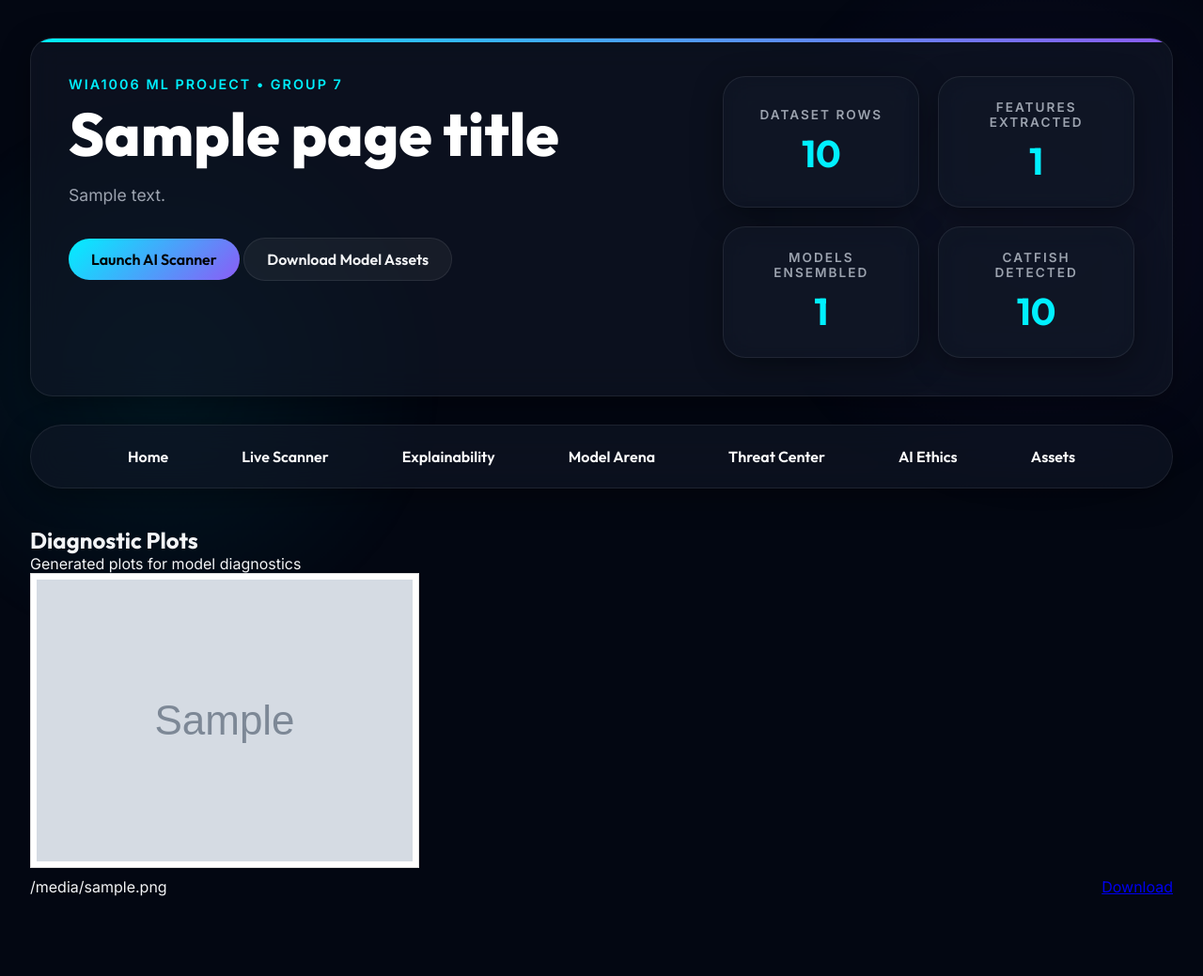
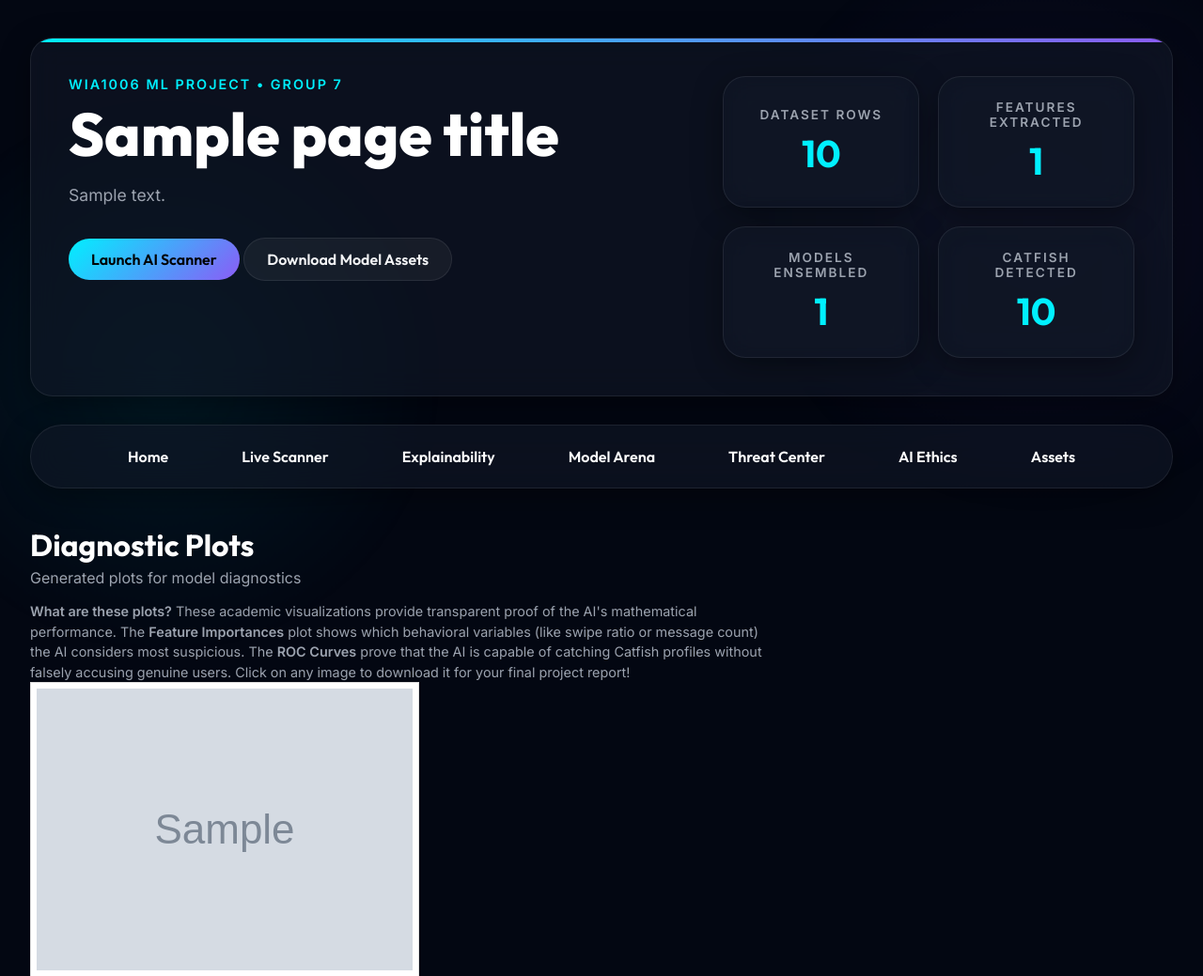
Before and after one commit to HowardWoon/Catfish-Detector-ML-Models, a Flask app: template webapp/templates/plots.html in a window 1280 px wide. Shown: the top 1039 px of the page at 94% size. Before the commit the page ends 954 px from the top, so only its background shows below. Run offline with Flask 3, Linux system fonts and the light colour scheme; the template is opened without the code that fills it: most values are stand-ins (such as "Sample title", 1, 10 or a date in 2020); grey boxes marked "Sample" are stand-in pictures; parts of the project's set-up code (start-up, migrations or seed data) failed here and were passed over.

Commit message:
Web App: Synchronized backend engine with V30 Notebook heuristics and overhauled UI with comprehensive academic visualization explanations for the Live Scanner, Diagnostic Plots, and Performance Leaderboard.

```diff
--- a/catfish_core.py
+++ b/catfish_core.py
@@ -45,7 +45,7 @@ class ModelFunction:
 
 BASE_DIR = Path(__file__).resolve().parent
 DATASET_PATH = BASE_DIR / "dating_app_behavior_dataset.csv"
-NOTEBOOK_PATH = BASE_DIR / "WIA1006_Catfish_Group7_V15_FIXED.ipynb"
+NOTEBOOK_PATH = BASE_DIR / "WIA1006_Catfish_Group7_V30_Ultimate.ipynb"
 ARTIFACT_DIR = BASE_DIR / "artifacts"
 ARTIFACT_BUNDLE_PATH = ARTIFACT_DIR / "detector_bundle.pkl"
 
--- a/webapp/app.py
+++ b/webapp/app.py
@@ -20,7 +20,7 @@ def get_artifacts():
 PROJECT_ROOT = Path(__file__).resolve().parent.parent
 MODEL_BUNDLE_PATH = PROJECT_ROOT / "artifacts" / "detector_bundle.pkl"
 REPORT_PATH = PROJECT_ROOT / "WIA1006_WID3006_Group Assignment.pdf"
-NOTEBOOK_PATH = PROJECT_ROOT / "WIA1006_Catfish_Group7_V19_Final.ipynb"
+NOTEBOOK_PATH = PROJECT_ROOT / "WIA1006_Catfish_Group7_V30_Ultimate.ipynb"
 VALIDATION_PAYLOAD = json.dumps(run_validation_suite())
 
 
--- a/webapp/templates/plots.html
+++ b/webapp/templates/plots.html
@@ -5,8 +5,14 @@
   <section class="panel">
     <div class="panel-head">
       <div>
-        <h2>Diagnostic Plots</h2>
-        <span>Generated plots for model diagnostics</span>
+        <h2 style="font-family: 'Outfit'; font-size: 2rem; margin-bottom: 5px; color: #fff;">Diagnostic Plots</h2>
+        <span style="color: var(--text-muted);">Generated plots for model diagnostics</span>
+        <p style="color: var(--text-muted); margin-top: 15px; font-size: 0.9rem; line-height: 1.5; max-width: 800px;">
+          <strong>What are these plots?</strong> These academic visualizations provide transparent proof of the AI's mathematical performance.
+          The <strong>Feature Importances</strong> plot shows which behavioral variables (like swipe ratio or message count) the AI considers most suspicious.
+          The <strong>ROC Curves</strong> prove that the AI is capable of catching Catfish profiles without falsely accusing genuine users.
+          Click on any image to download it for your final project report!
+        </p>
       </div>
     </div>
 
--- a/webapp/templates/scanner.html
+++ b/webapp/templates/scanner.html
@@ -6,6 +6,9 @@
   <aside class="glass-panel" style="padding: 30px;">
     <div style="display: flex; justify-content: space-between; align-items: center; margin-bottom: 24px; flex-wrap: wrap; gap: 10px;">
       <h2 style="color: var(--neon-cyan); font-size: 1.5rem; width: 100%;">Input Parameters</h2>
+      <p style="color: var(--text-muted); font-size: 0.9rem; margin-bottom: 10px; width: 100%; line-height: 1.5;">
+         <strong>How it works:</strong> Adjust these sliders to simulate a user profile. Our AI analyzes the <em>behavioral psychology</em> behind these numbers. For example, a user who swipes right 100% of the time but sends 0 messages, or has an extreme amount of likes with no mutual matches, is mathematically flagged as highly suspicious. Try the presets below to see it in action!
+      </p>
       <button id="simulate-btn" class="btn btn-primary" style="font-size: 0.8rem; padding: 8px 12px; background: linear-gradient(135deg, var(--danger), #000); color: #fff;">🚨 Load Example Catfish</button>
       <button id="genuine-btn" class="btn btn-primary" style="font-size: 0.8rem; padding: 8px 12px; background: linear-gradient(135deg, var(--success), #000); color: #fff;">✅ Load Example Genuine</button>
     </div>
```
Also changed, not shown: webapp/templates/arena.html (+7 -2 lines).
